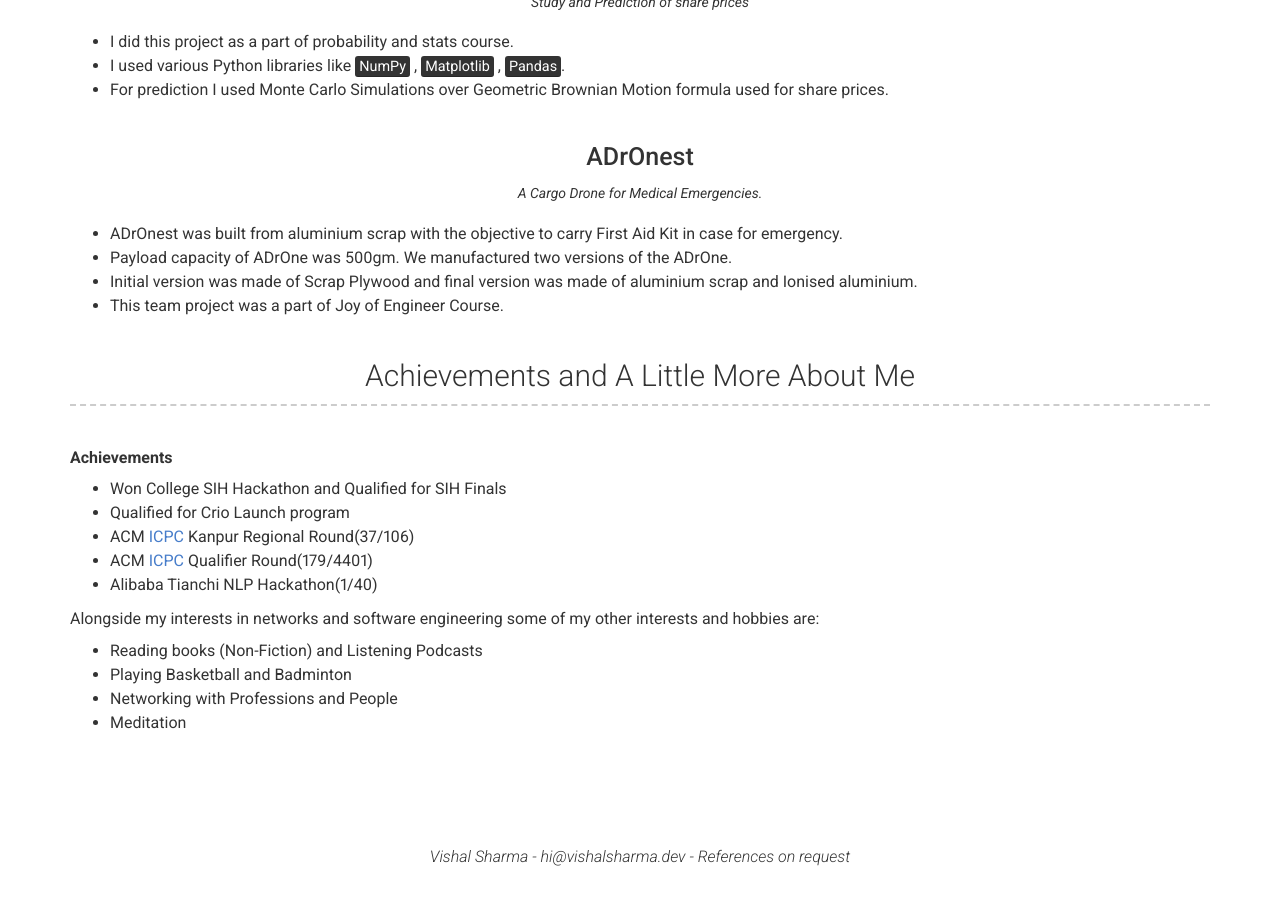
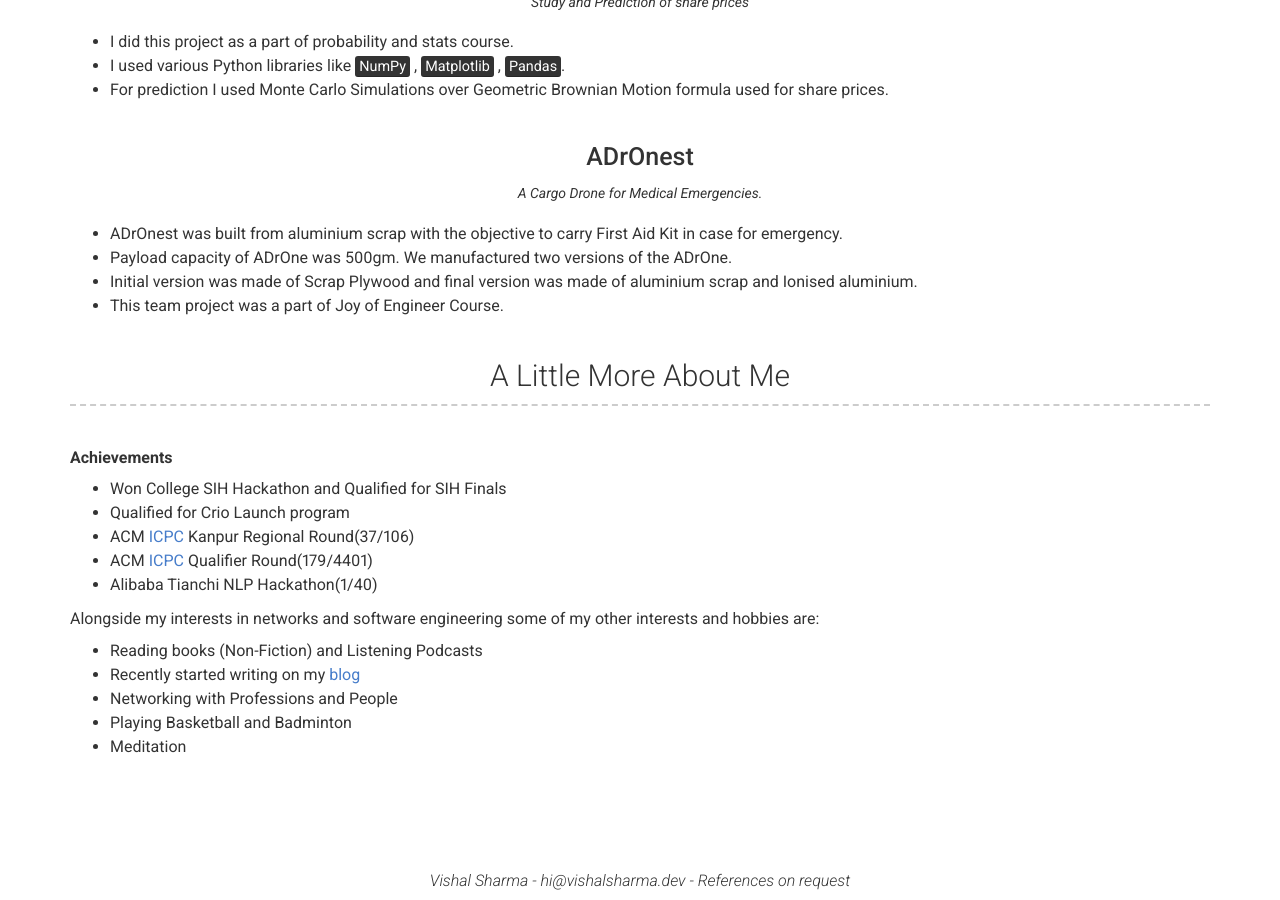
Before and after one commit to makeavish/myCV, a Jekyll site: the page built from index.md, in a window 1280 px wide and 900 px high, scrolled down 2600 px. Built offline with Jekyll 4.4.1, drawn with Linux system fonts in a browser that asks for light colours; nearby versions of some CDN libraries; before the commit the page ends 3476 px from its top, so only the background shows below that.

Commit message:
Updated blog links

```diff
--- a/_config.yml
+++ b/_config.yml
@@ -62,7 +62,7 @@ about_content: | # this will include new lines to allow paragraphs
 # education_title: Education #(Use this to override about education section title)
 
 # More Section
-more_title: Achievements and A Little More About Me #(Use this to override about more section title)
+more_title: A Little More About Me #(Use this to override about more section title)
 more_content: | # this will include new lines to allow paragraphs
   **Achievements**
   - Won College SIH Hackathon and Qualified for SIH Finals
@@ -73,8 +73,9 @@ more_content: | # this will include new lines to allow paragraphs
 
   Alongside my interests in networks and software engineering some of my other interests and hobbies are:
    - Reading books (Non-Fiction) and Listening Podcasts
+   - Recently started writing on my [blog](https://vishalsharma.dev)
+   - Networking with Professions and People
    - Playing Basketball and Badminton
-   - Networking with Professions and People
    - Meditation
 # Footer
 footer_show_references: true
--- a/_includes/header.html
+++ b/_includes/header.html
@@ -125,7 +125,7 @@
       {%- endif -%}
       {%- if site.website -%}
         <p>
-          {{ site.website_title | default: "Web" }}: {% include a.html href=site.website %}{{ site.website | escape }}</a>
+          {{ site.website_title | default: "Blog" }}: {% include a.html href=site.website %}{{ site.website | escape }}</a>
         </p>
       {%- endif -%}
     </div>
```
